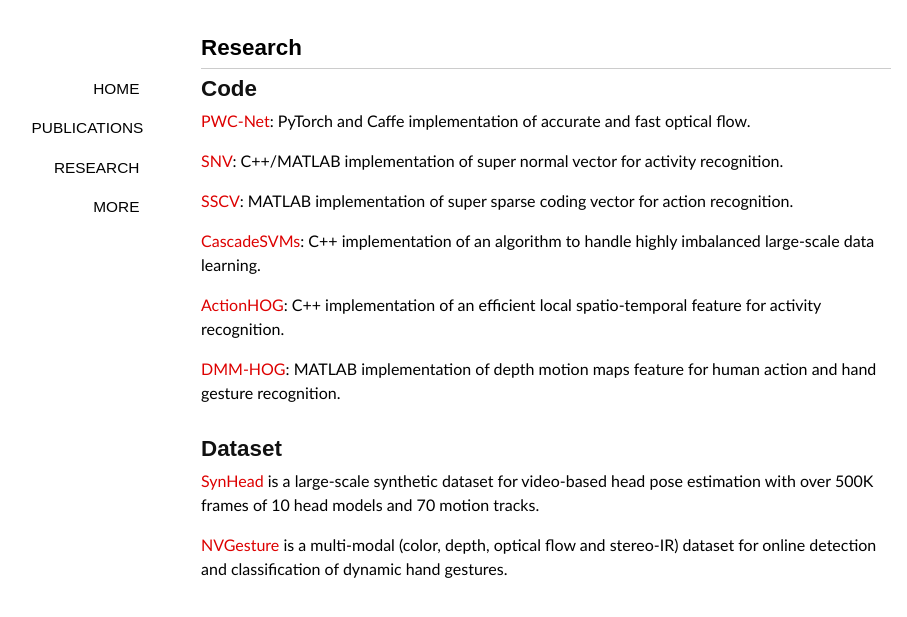
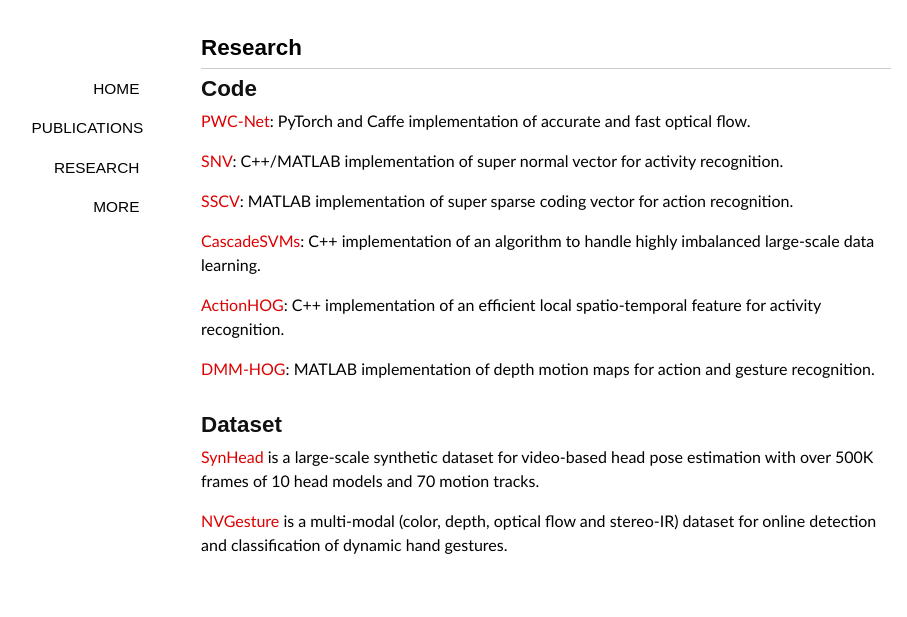
Before and after one commit to xiaodongyang/xiaodongyang.github.io, a Jekyll site: the page built from research/index.md, in a window 1280 px wide. Shown: the top 617 px of the page, without its empty margins (94-1001 px from the left). Built offline with Jekyll 4.4.1, drawn with Linux system fonts in a browser that asks for light colours; some web fonts are replaced.

Commit message:
Update index.md

```diff
--- a/research/index.md
+++ b/research/index.md
@@ -16,7 +16,7 @@
 
 [ActionHOG](https://github.com/xiaodongyang/ActionHOG): C++ implementation of an efficient local spatio-temporal feature for activity recognition.
 
-[DMM-HOG](/code/dmm-hog): MATLAB implementation of depth motion maps feature for human action and hand gesture recognition.
+[DMM-HOG](/code/dmm-hog): MATLAB implementation of depth motion maps for action and gesture recognition.
 <br>
 
 ## Dataset
```
